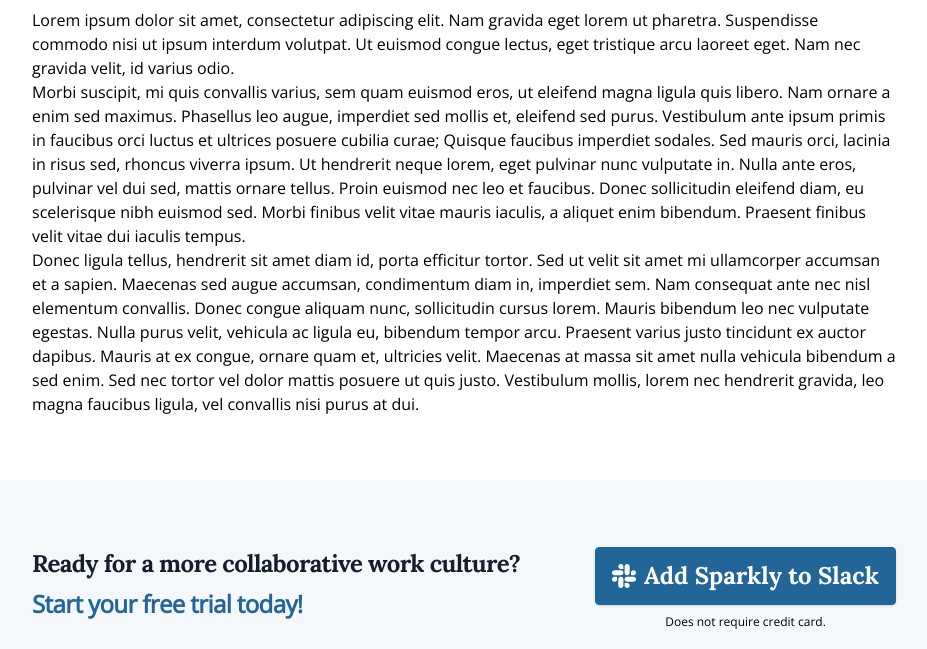
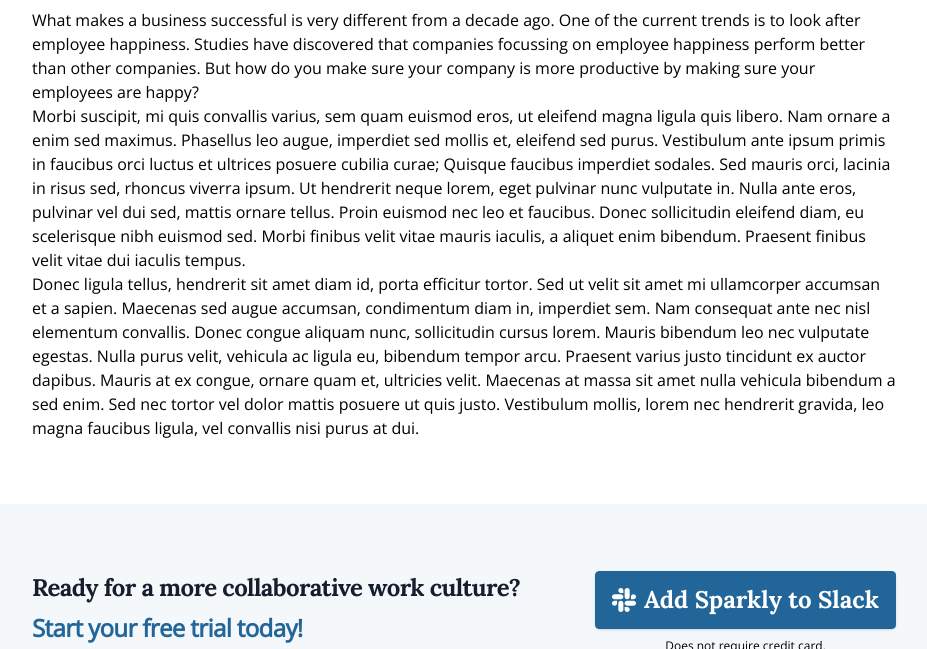
Before and after one commit to Sparklybot/sparklybot.github.io, a Jekyll site: the page built from _posts/2020-06-07-happy-employees-guide.md, in a window 1280 px wide and 900 px high, scrolled down 423 px, cut to the strip 251-900 px from the top of the window. Shown: the whole strip, without its empty margins (176-1103 px from the left). Built offline with Jekyll 4.4.1, drawn with Linux system fonts in a browser that asks for light colours; comment, search, counter and statistics services are not loaded.

Commit message:
Updated Happy Employees Guide

```diff
--- a/_posts/2020-06-07-happy-employees-guide.md
+++ b/_posts/2020-06-07-happy-employees-guide.md
@@ -9,7 +9,7 @@
 duration: 6 min read
 ---
 
-Lorem ipsum dolor sit amet, consectetur adipiscing elit. Nam gravida eget lorem ut pharetra. Suspendisse commodo nisi ut ipsum interdum volutpat. Ut euismod congue lectus, eget tristique arcu laoreet eget. Nam nec gravida velit, id varius odio.
+What makes a business successful is very different from a decade ago. One of the current trends is to look after employee happiness. Studies have discovered that companies focussing on employee happiness perform better than other companies. But how do you make sure your company is more productive by making sure your employees are happy?
 
 <!--more-->
 
```
